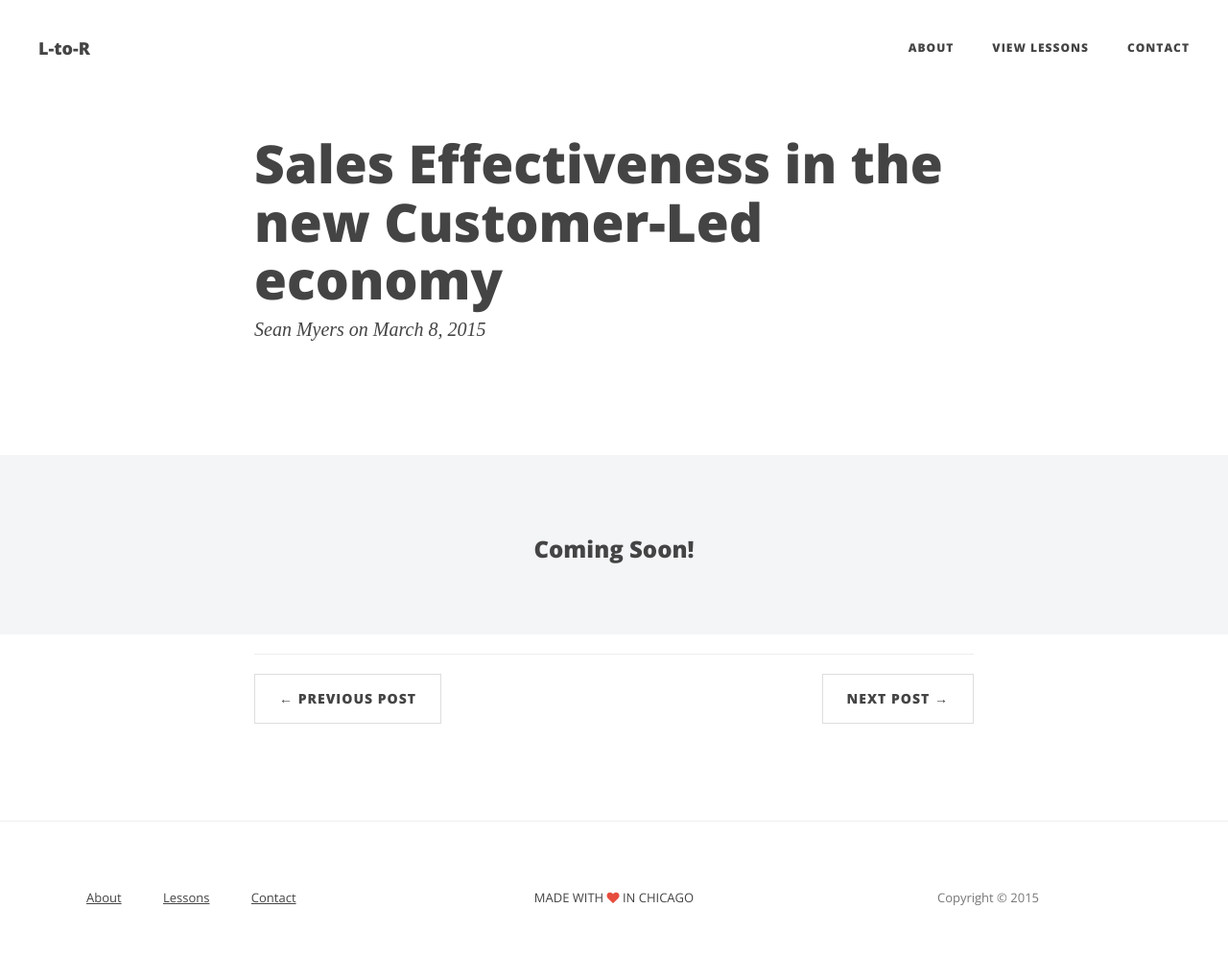
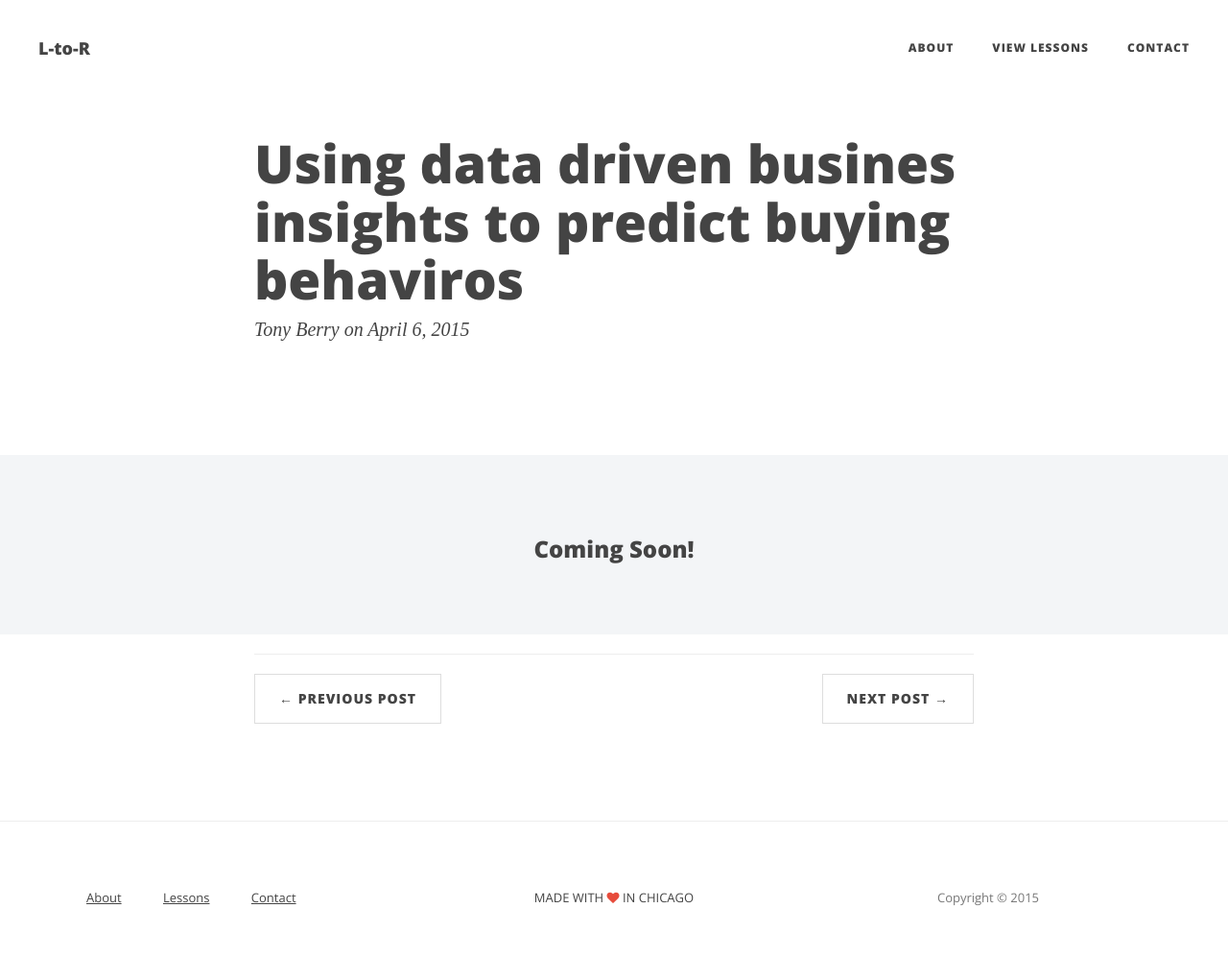
Before and after one commit to SmartApps4/lead-to-revenue, a Jekyll site: the page built from _posts/2015-04-06-analytics.markdown, in a window 1280 px wide. Shown: the whole page at 96% size. Built offline with Jekyll 4.4.1, drawn with Linux system fonts in a browser that asks for light colours; nearby versions of some CDN libraries; comment, search, counter and statistics services are not loaded.

Commit message:
Updated Posts

```diff
--- a/_posts/2015-03-16-data.markdown
+++ b/_posts/2015-03-16-data.markdown
@@ -2,6 +2,10 @@
 layout:     post
 lesson:		2
 title:      "Better Data, Better Decisions, Better Business"
-date:       2015-03-04 12:00:00
+description: "Low quality data is truly the secret assassin of CRM and ERP success.  When the quality of data in any business system is poor; users are unhappy, leads are squandered and potential revenue underachieved.
+
+The purpose of this role based training session is to help you recognize the symptoms of low quality data and present common sense solutions to the problem.  You will learn how to capture better lead data, which will produce better qualified opportunities and hence generate more revenue for greater business success.
+"
+date:       2015-03-16 12:00:00
 author:     "Martin Doyle"
 ---
--- a/_posts/2015-03-23-marketing-automation.markdown
+++ b/_posts/2015-03-23-marketing-automation.markdown
@@ -1,8 +1,8 @@
 ---
 layout:     post
 lesson:		3
-title:      "Sales Effectiveness in the new Customer-Led economy"
-date:       2015-03-08 12:00:00
-author:     "Sean Myers"
+title:      "Optimizing the buyer journey by aligning sales and marketing"
+date:       2015-03-23 12:00:00
+author:     "Kevin Miller"
 header-img: "img/post-bg-06.jpg"
 ---
--- a/_posts/2015-03-30-sales-effectiveness.markdown
+++ b/_posts/2015-03-30-sales-effectiveness.markdown
@@ -2,7 +2,7 @@
 layout:     post
 lesson:		3
 title:      "Sales Effectiveness in the new Customer-Led economy"
-date:       2015-03-08 12:00:00
+date:       2015-03-30 12:00:00
 author:     "Sean Myers"
 header-img: "img/post-bg-06.jpg"
 ---
--- a/_posts/2015-04-06-analytics.markdown
+++ b/_posts/2015-04-06-analytics.markdown
@@ -1,8 +1,8 @@
 ---
 layout:     post
 lesson:		3
-title:      "Sales Effectiveness in the new Customer-Led economy"
-date:       2015-03-08 12:00:00
-author:     "Sean Myers"
+title:      "Using data driven busines insights to predict buying behaviros"
+date:       2015-04-06 12:00:00
+author:     "Tony Berry"
 header-img: "img/post-bg-06.jpg"
 ---
--- a/_posts/2015-04-13-mobility.markdown
+++ b/_posts/2015-04-13-mobility.markdown
@@ -1,8 +1,8 @@
 ---
 layout:     post
 lesson:		3
-title:      "Sales Effectiveness in the new Customer-Led economy"
-date:       2015-03-08 12:00:00
-author:     "Sean Myers"
+title:      "Turning mobile moments into opportunities"
+date:       2015-04-13 12:00:00
+author:     "Jordan Berry"
 header-img: "img/post-bg-06.jpg"
 ---
--- a/classes/index.html
+++ b/classes/index.html
@@ -31,7 +31,7 @@ header-img: "img/about-bg.jpg"
 				{% for post in site.posts reversed %}
 				<small style="color:#27ae60;">LESSON {{post.lesson}}</small>
 				<div class="post-preview">
-				    <a href="/lead-to-revenue/{{ post.url}}">
+				    <a href="/{{ post.url}}">
 				        <h2 class="post-title">            {{ post.title }}
 				        </h2>
 				        {% if post.subtitle %}
```
